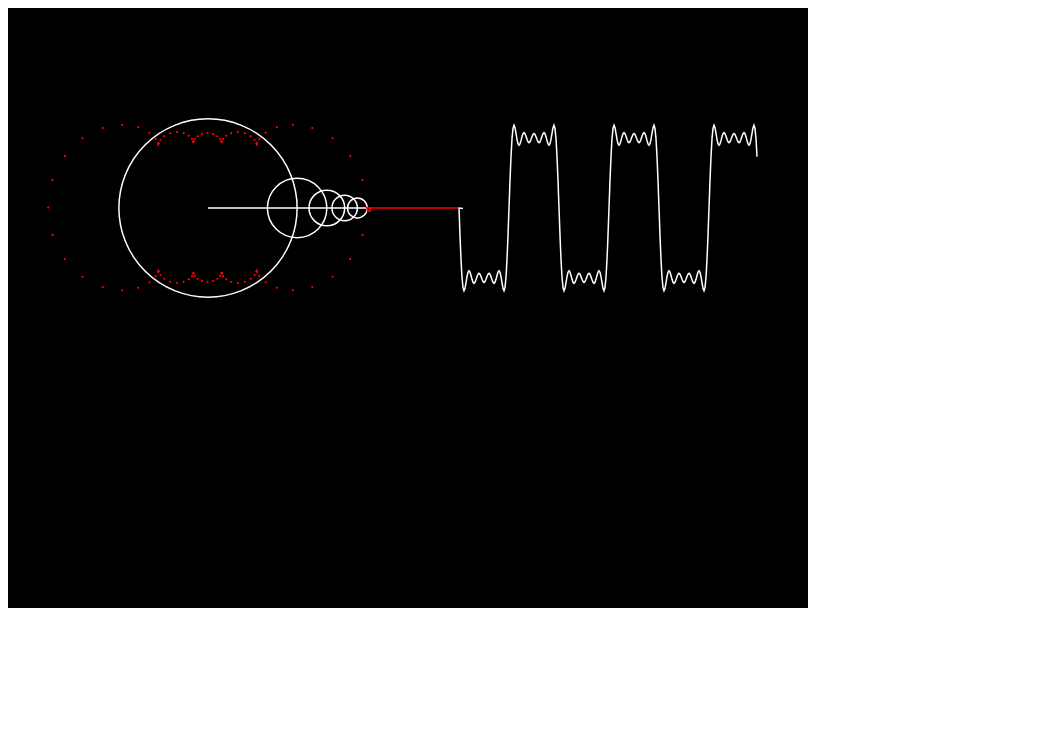
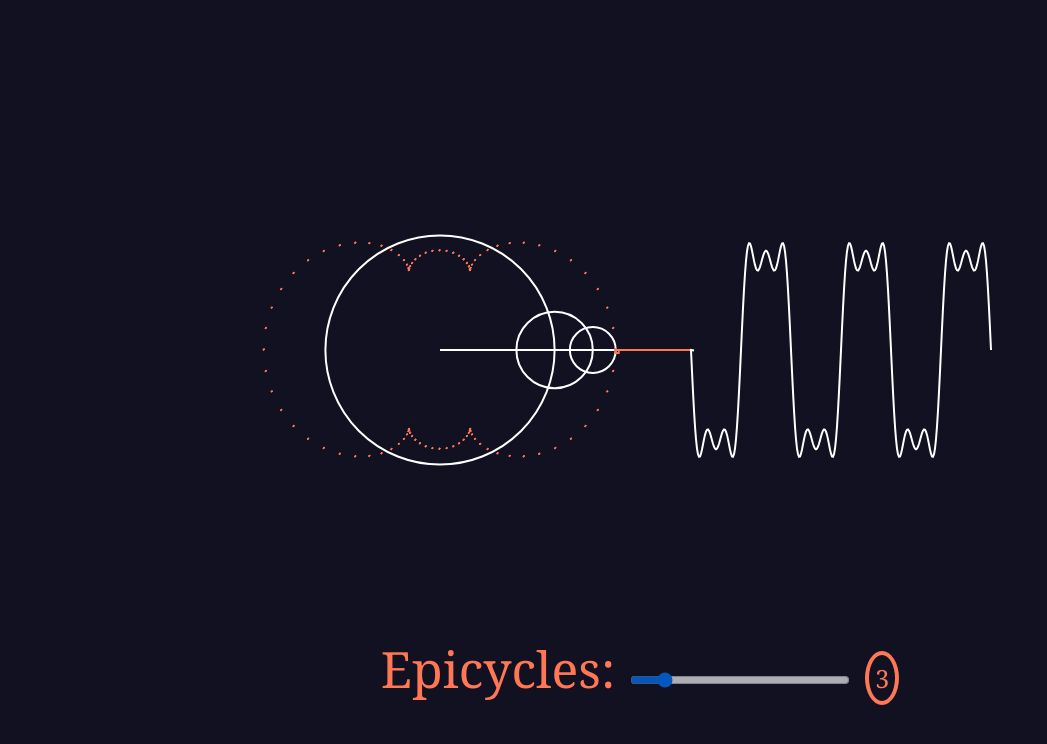
Before and after one commit to gabstoyanova/Fourier-Series, a plain HTML site: page index.html in a window 1280 px wide. Shown: the whole page, without its empty margins (0-1047 px from the left). Drawn offline with Linux system fonts and the light colour scheme.

Commit message:
css and user interaction

```diff
--- a/fourier.js
+++ b/fourier.js
@@ -2,7 +2,7 @@ let canvas = document.querySelector("canvas");
 let ctx = canvas.getContext("2d");
 
 const P = 2 * Math.PI;
-const SCALE = 70;
+const AMPLITUDE = 90;
 let time = 0;
 let x;
 let y;
@@ -12,9 +12,8 @@ let valuePointer = 0;
 
 function fourier(n) {
     let phase = n * time * P;
-    let radius = 4 / (n * Math.PI) * SCALE;
+    let radius = 4 / (n * Math.PI) * AMPLITUDE;
 
-    ctx.lineWidth = 1.5;
     ctx.strokeStyle = "white";
     ctx.beginPath();
     ctx.arc(x, y, radius, 0, P);
@@ -28,7 +27,7 @@ function fourier(n) {
 }
 
 function drawTrajectory() {
-    ctx.strokeStyle = "red"
+    ctx.strokeStyle = "#f75"
 
     if (trajectoryValues.length == 0) {
         return;
@@ -45,47 +44,54 @@ function drawTrajectory() {
 function translateLine() {
     ctx.beginPath();
     ctx.moveTo(x, y);
-    ctx.lineTo(450, y);
-    ctx.strokeStyle = "red";
+    ctx.lineTo(500, y);
+    ctx.strokeStyle = "#f75";
     ctx.stroke();
 }
 
 function drawWave() {
-
     ctx.beginPath();
-    let x = 450;
+    let x = 500;
 
     waveValues[valuePointer] = y;
     valuePointer++;
     ctx.strokeStyle = "white";
 
-    ctx.moveTo(x + 5, y + 0.5);
-    for (var i = 1; i < 300; ++i) {
-            ctx.lineTo(x + i , waveValues[(valuePointer - i)]);
+    ctx.moveTo(x + 4, y + 0.5);
+    for (var i = 1; i < 450; ++i) {
+        ctx.lineTo(x + i, waveValues[(valuePointer - i)]);
     }
     ctx.stroke();
 }
 
+function setOutputValue() {
+    var output = document.getElementById('slider').value;
+    document.getElementById('output').innerHTML = parseInt(output) + 1;
+}
+
 function animate() {
-    ctx.fillRect(0, 0, canvas.width, canvas.height)
+    canvas.width = canvas.clientWidth;
+    canvas.height = canvas.clientHeight;
+    ctx.lineWidth = 2;
 
-    x = 200;
-    y = 200;
-    let phasors = 4;
-    for (let n = 0; n <= phasors; n++) {
+    x = 250;
+    y = 250;
+    let epicycles = document.getElementById("slider").value;
+    setOutputValue()
+    for (let n = 0; n <= parseInt(epicycles); n++) {
         fourier(2 * n + 1);
     }
 
     //endpoint
-    ctx.strokeStyle = 'red';
+    ctx.strokeStyle = '#f75';
     ctx.strokeRect(x, y, 3, 3);
 
     //trajectory
     trajectoryValues.push( {x1: x, y1: y, x2: x-1, y2: y-1} );
     drawTrajectory();
+
     translateLine();
     drawWave();
-
     time += 0.01
     window.requestAnimationFrame(animate);
 }
--- a/index.html
+++ b/index.html
@@ -3,10 +3,16 @@
     <head>
         <title></title>
         <meta charset="UTF-8"/>
+        <link rel="stylesheet" href="styles.css">
     </head>
     <body>
-        <canvas id="canvas" width= '800' height= '600'></canvas>
+        <canvas id="canvas" width= '900' height= '500'></canvas>
         <script src='./fourier.js' type="module"></script>
 
+        <div>
+            <span>Epicycles:</span>
+            <input type="range" id="slider" min="0" max="15" value="2" step="1">
+            <output id="output"></output>
+        </div>
     </body>
 </html>
--- /dev/null
+++ b/styles.css
@@ -0,0 +1,36 @@
+body {
+    margin: 100px 0px 0px 0px;
+    width: 100%;
+    height: 100%;
+    font-family: Cambria;
+    font-size: 50px;
+    color: #f75;
+    display: block;
+    text-align: center;
+    justify-content: center;
+    overflow: hidden;
+    background: #112;
+}
+
+div {
+    margin: 20px;
+    display: flexbox;
+    text-align: center;
+}
+
+output {
+    padding: 6px;
+    font-size: 25px;
+    border: 4px solid #f75;
+    border-radius: 100%;
+}
+
+#slider {
+    width: 220px;
+    opacity: 0.7;
+    cursor: pointer;
+}
+
+#slider:hover {
+    opacity: 1;
+}
```
